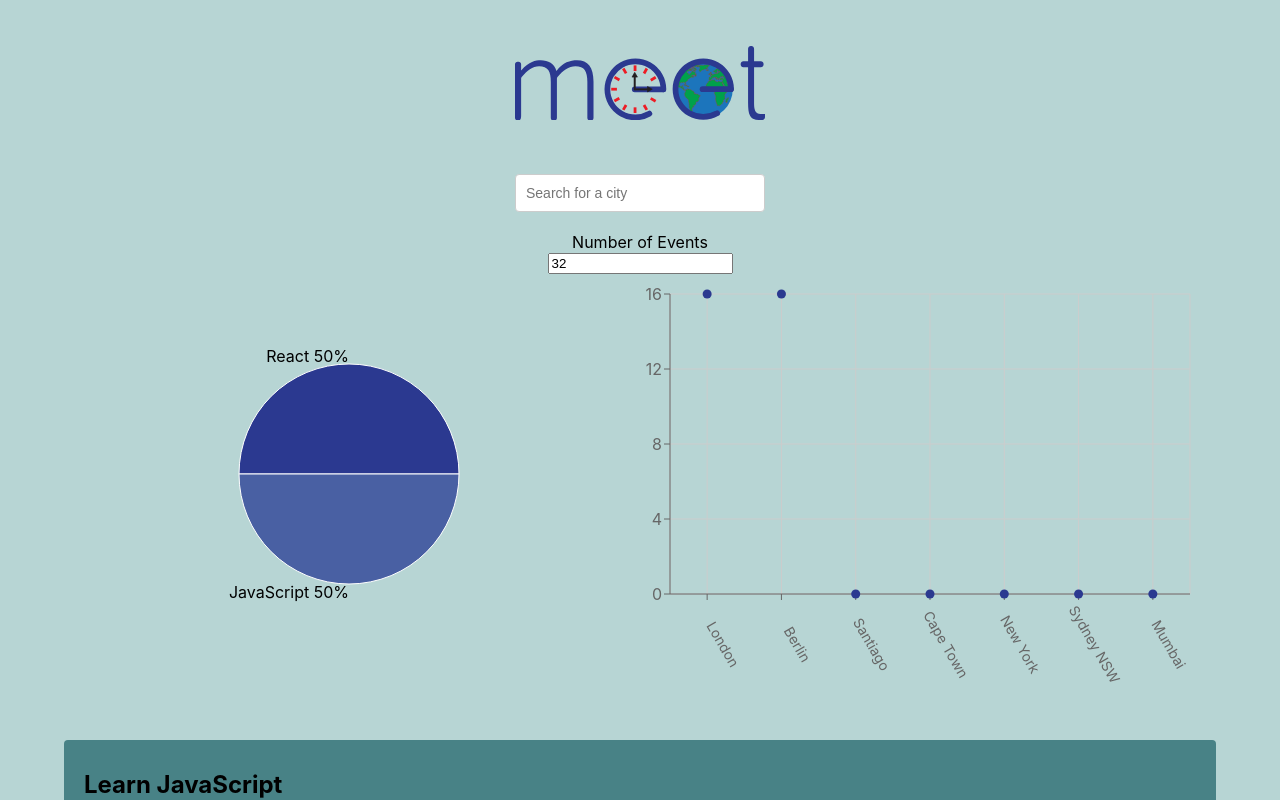
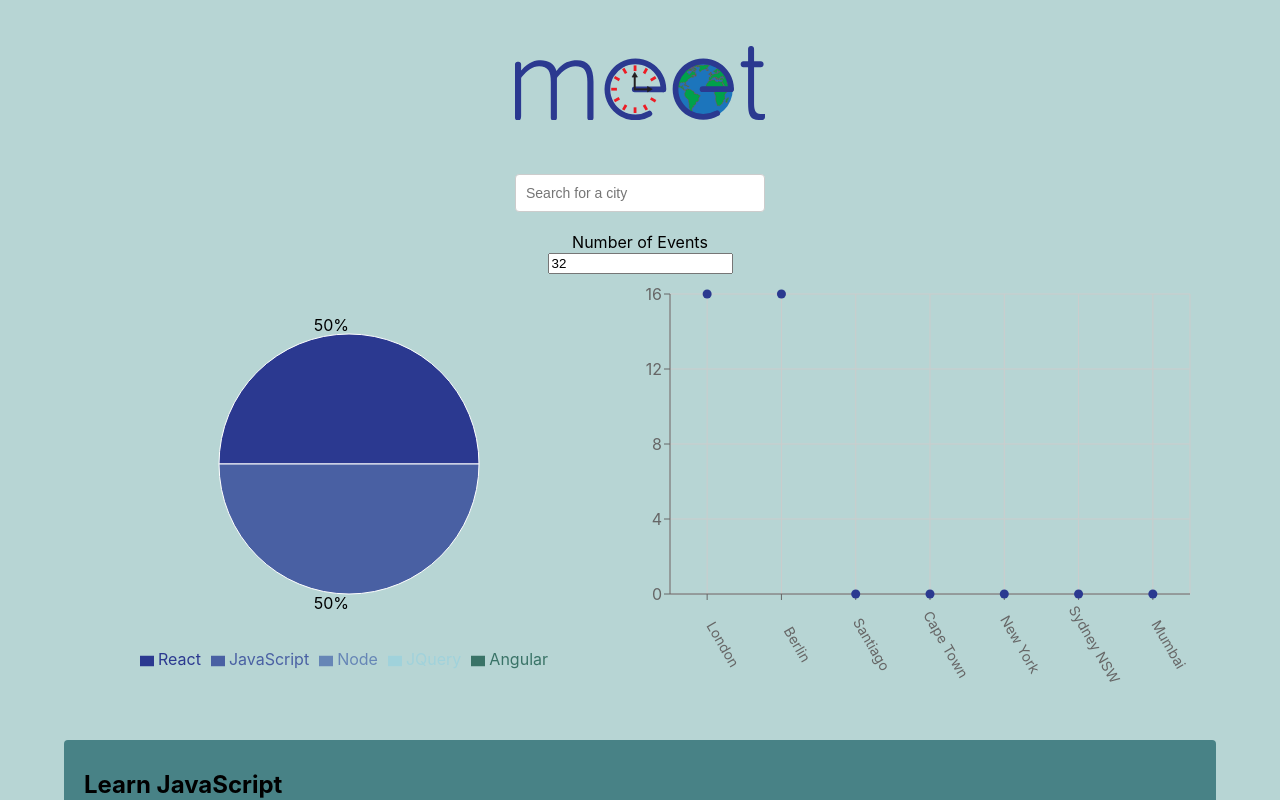
Before and after one commit to dangermouse121985/MEET, a React (Create React App) app: page / in a window 1280 px wide. Shown: the top 800 px of the page. Built offline with nearby package versions, Linux system fonts and the light colour scheme; the HTML template or start-up script is replaced by a standard one; what atatus-spa would draw is missing.

Commit message:
removed labels from pie chart because of sizing issue. Added Legend and tooltip

```diff
--- a/src/App.css
+++ b/src/App.css
@@ -11,7 +11,7 @@ body {
   background-color: var(--background-color);
 }
 
-svg {
+#Layer_2 {
   width: 250px;
   margin: 20px 50px 50px 50px;
 }
--- a/src/components/EventGenresChart.js
+++ b/src/components/EventGenresChart.js
@@ -1,5 +1,5 @@
 import { useState, useEffect } from "react";
-import { PieChart, Pie, Sector, Cell, ResponsiveContainer, Legend } from "recharts";
+import { PieChart, Pie, Sector, Cell, ResponsiveContainer, Legend, Tooltip } from "recharts";
 
 const EventGenresChart = ({ events }) => {
     const [data, setdata] = useState([]);
@@ -35,7 +35,7 @@ const EventGenresChart = ({ events }) => {
                 textAnchor={x > cx ? 'start' : 'end'}
                 dominantBaseline="central"
             >
-                {`${genres[index]} ${(percent * 100).toFixed(0)}%`}
+                {`${(percent * 100).toFixed(0)}%`}
             </text>
         ) : null;
     };
@@ -48,12 +48,14 @@ const EventGenresChart = ({ events }) => {
                     dataKey="value"
                     labelLine={false}
                     label={renderCustomizedLabel}
-                    outerRadius={110}
+                    outerRadius={130}
                 >
                     {data.map((entry, index) => <Cell key={`cell-${index}`} fill={colors[index]} />)}
                 </Pie>
+                <Tooltip />
+                <Legend />
             </PieChart>
-        </ResponsiveContainer>
+        </ResponsiveContainer >
     )
 }
 
```
